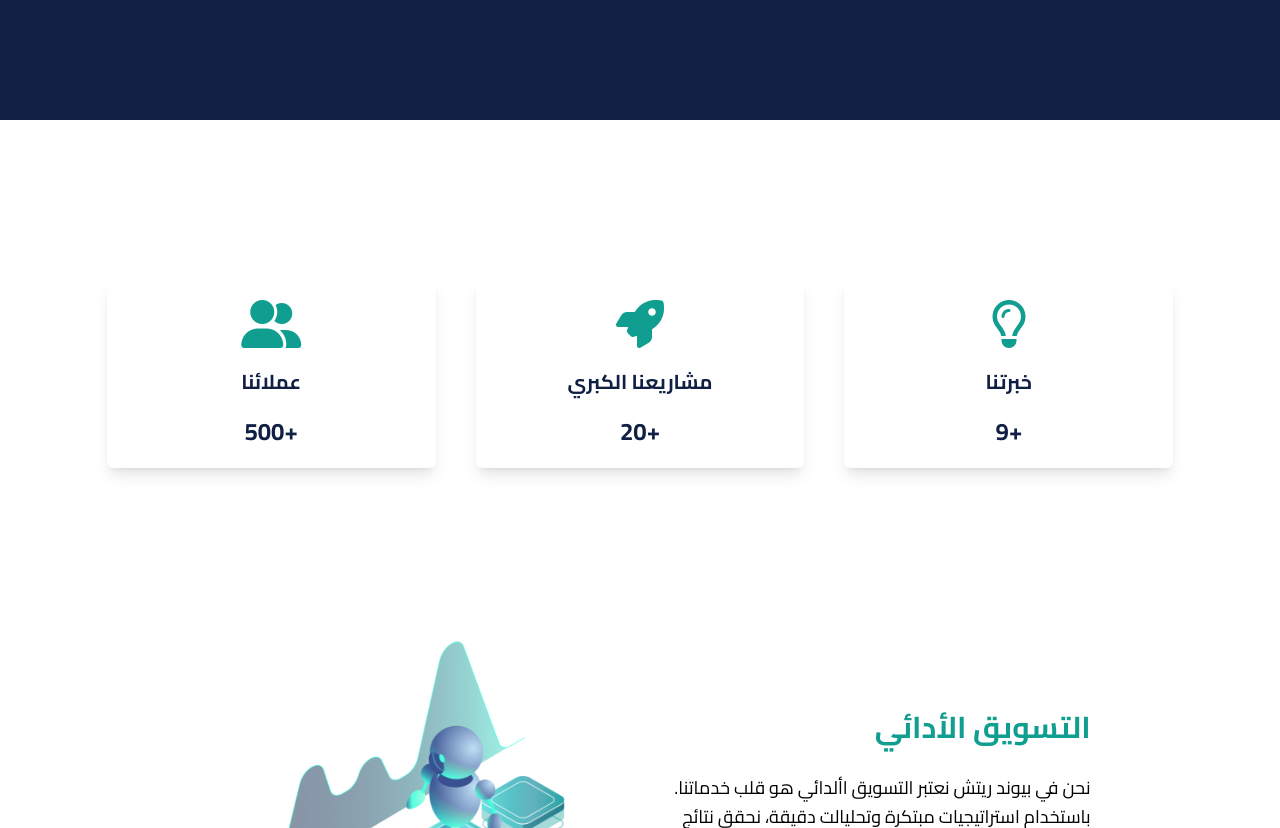
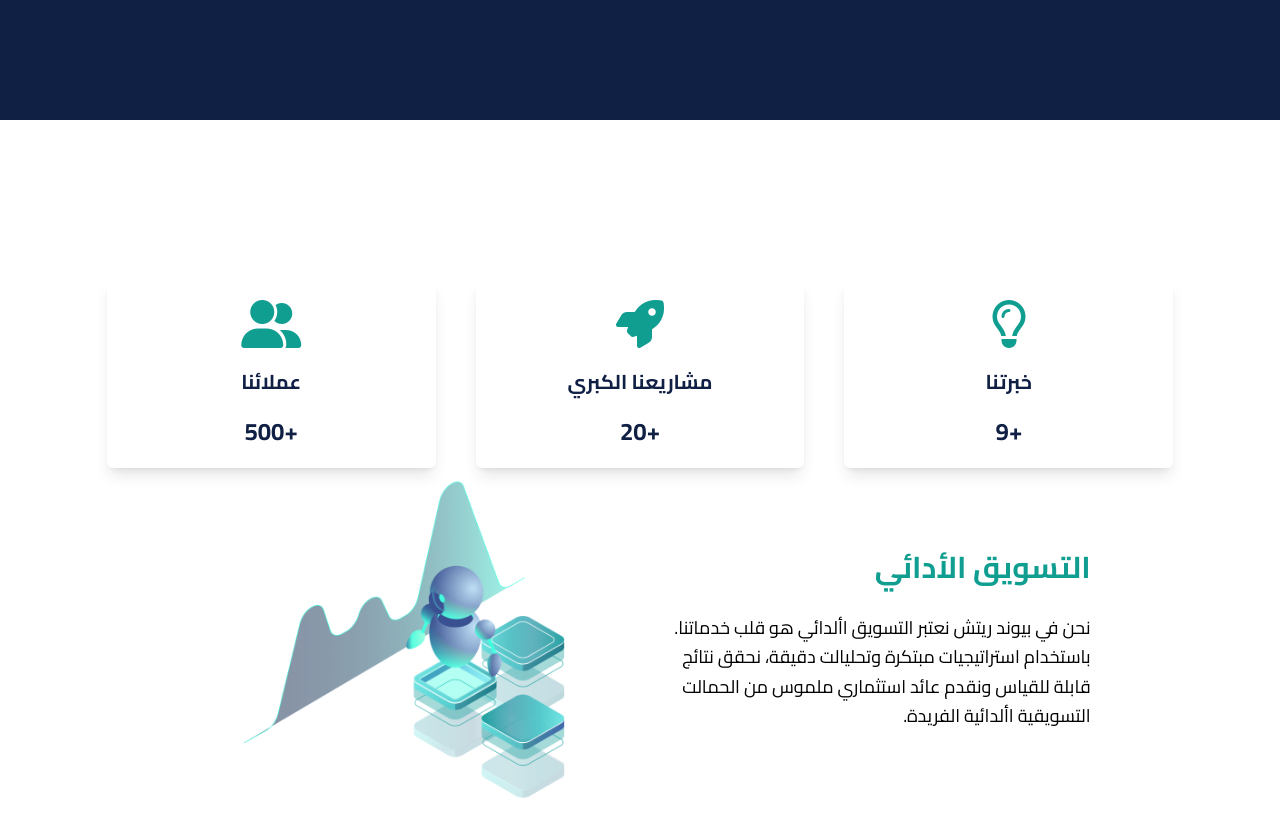
Before and after one commit to hazemali16/beyond-reach-landing-page, a Next.js app: page / in a window 1280 px wide. Shown: the part 680-1508 px from the top of the page. Built offline with nearby package versions, Linux system fonts and the light colour scheme.

Commit message:
Update Status.jsx

```diff
--- a/app/components/Status.jsx
+++ b/app/components/Status.jsx
@@ -2,7 +2,7 @@
 
 const Status = () => {
   return (
-  <div className="py-40 w-10/12 grid grid-cols-3 gap-10 mx-auto max-lg:grid-cols-2 max-md:grid-cols-1 opacity-0 duration-500 translate-y-10 max-sm:w-11/12" id="status">
+  <div className="pt-40 w-10/12 grid grid-cols-3 gap-10 mx-auto max-lg:grid-cols-2 max-md:grid-cols-1 opacity-0 duration-500 translate-y-10 max-sm:w-11/12" id="status">
     <div className="flex justify-center flex-col items-center gap-5 shadow-lg rounded-md p-5">
     <i className="fa-regular fa-lightbulb fa-3x text-[var(--second-color)]"></i>
     <h3 className="text-xl text-[var(--first-color)] font-bold">خبرتنا</h3>
```
